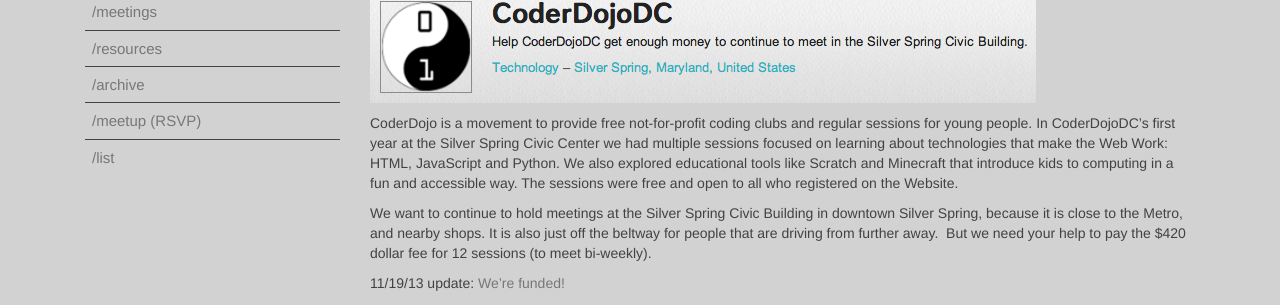
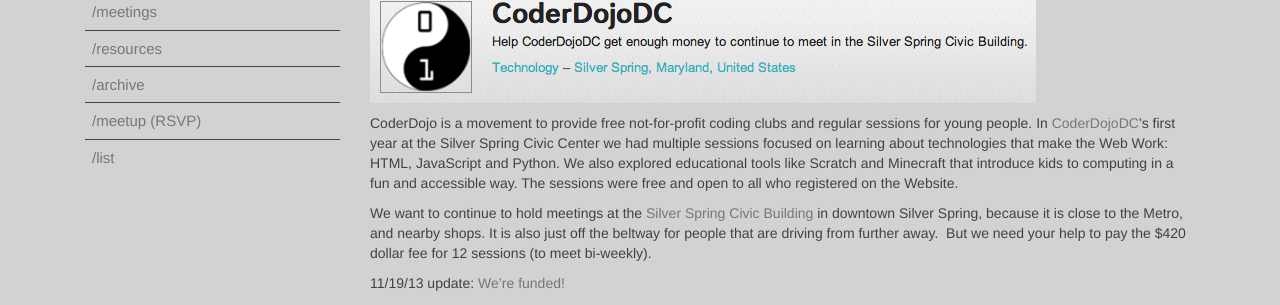
Before and after one commit to CoderDojoDC/CoderDojoDC.github.io, a Jekyll site: the page built from _posts/2013-11-13-indiegogo-campaign-to-keep-coderdojodc-going.md, in a window 1280 px wide. Shown: the part 344-649 px from the top of the page. Built offline with Jekyll 4.4.1, drawn with Linux system fonts in a browser that asks for light colours; nearby versions of some CDN libraries; comment, search, counter and statistics services are not loaded; part of the change alters nothing that is shown.

```diff
--- a/_posts/2013-11-13-indiegogo-campaign-to-keep-coderdojodc-going.md
+++ b/_posts/2013-11-13-indiegogo-campaign-to-keep-coderdojodc-going.md
@@ -9,9 +9,9 @@ tumblr_url: http://coderdojodc.com/post/66907732778/indiegogo-campaign-to-keep-c
 
 ![screenshot](/assets/2013-11-13-indiegogo-screenshot.png)
 
-CoderDojo is a movement to provide free not-for-profit coding clubs and regular sessions for young people. In CoderDojoDC’s first year at the Silver Spring Civic Center we had multiple sessions focused on learning about technologies that make the Web Work: HTML, JavaScript and Python. We also explored educational tools like Scratch and Minecraft that introduce kids to computing in a fun and accessible way. The sessions were free and open to all who registered on the Website.
+CoderDojo is a movement to provide free not-for-profit coding clubs and regular sessions for young people. In [CoderDojoDC](http://coderdojodc.com/)’s first year at the Silver Spring Civic Center we had multiple sessions focused on learning about technologies that make the Web Work: HTML, JavaScript and Python. We also explored educational tools like Scratch and Minecraft that introduce kids to computing in a fun and accessible way. The sessions were free and open to all who registered on the Website.
 
-We want to continue to hold meetings at the Silver Spring Civic Building in downtown Silver Spring, because it is close to the Metro, and nearby shops. It is also just off the beltway for people that are driving from further away.  But we need your help to pay the $420 dollar fee for 12 sessions (to meet bi-weekly).
+We want to continue to hold meetings at the [Silver Spring Civic Building](http://www.silverspringdowntown.com/go/silver-spring-civic-building-and-veterans-plaza) in downtown Silver Spring, because it is close to the Metro, and nearby shops. It is also just off the beltway for people that are driving from further away.  But we need your help to pay the $420 dollar fee for 12 sessions (to meet bi-weekly).
 
 
 11/19/13 update: [We’re funded!](http://www.indiegogo.com/projects/coderdojodc)
```
